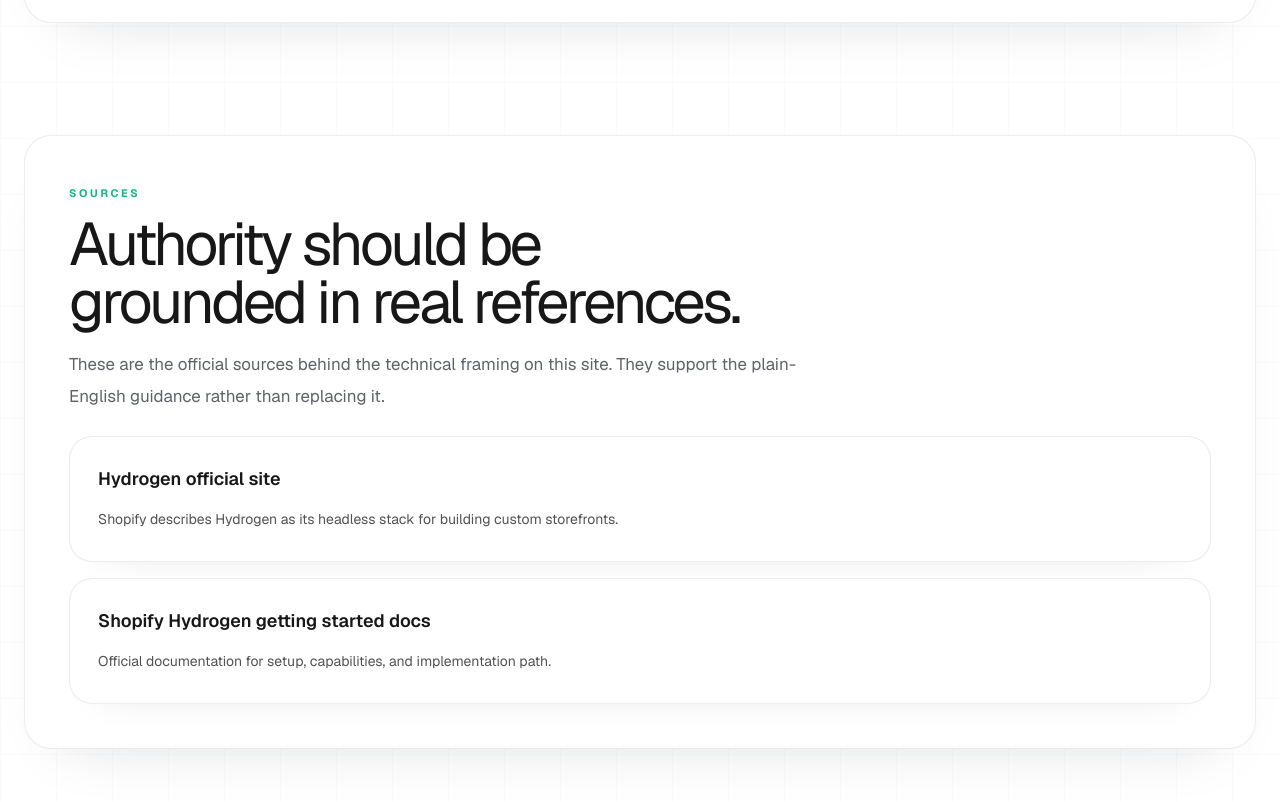
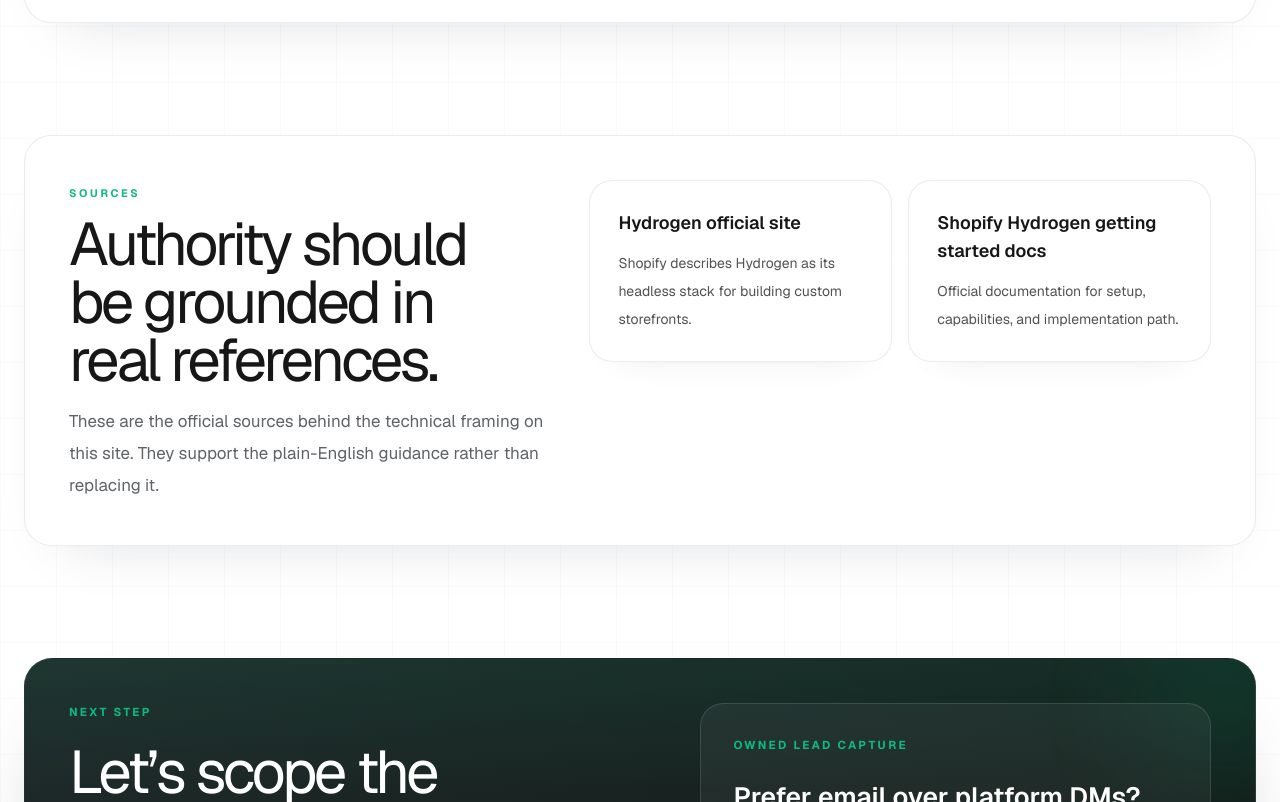
Before and after one commit to emremutlu08/hydrogenexpert, a Next.js app: page / in a window 1280 px wide. Shown: the part 7758-8560 px from the top of the page. Built offline with nearby package versions, Linux system fonts and the light colour scheme; no server answers; the database is empty.

Commit message:
Align homepage sources layout

```diff
--- a/app/page.tsx
+++ b/app/page.tsx
@@ -432,7 +432,8 @@ export default function HomePage() {
           </div>
         </section>
 
-        <section className="surface-card space-y-6">
+        <section className="surface-card">
+          <div className="grid gap-8 lg:grid-cols-[0.44fr_0.56fr] lg:items-start">
             <div className="max-w-3xl">
               <p className="eyebrow">Sources</p>
               <h2 className="section-heading mt-3">Authority should be grounded in real references.</h2>
@@ -440,7 +441,7 @@ export default function HomePage() {
                 These are the official sources behind the technical framing on this site. They support the plain-English guidance rather than replacing it.
               </p>
             </div>
-          <div className="grid gap-4">
+            <div className="grid gap-4 md:grid-cols-2 lg:grid-cols-1 xl:grid-cols-2">
               {references.map((reference) => (
                 <article key={reference.href} className="agency-grid-card">
                   <h3 className="text-lg font-semibold text-[#171717]">
@@ -457,6 +458,7 @@ export default function HomePage() {
                 </article>
               ))}
             </div>
+          </div>
         </section>
 
         <CTASection
```
Lines whose indentation alone changed are shown as unchanged.
